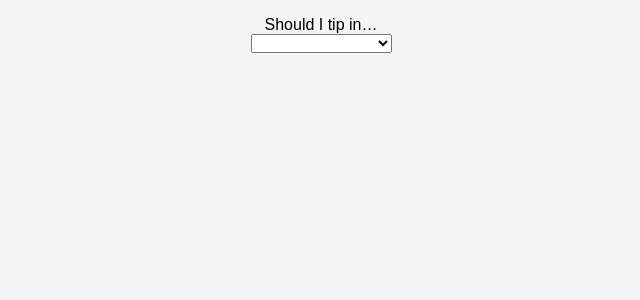
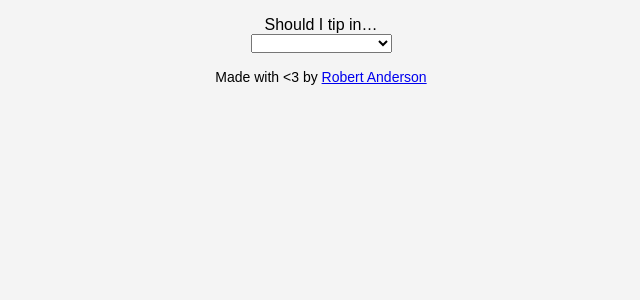
Before and after one commit to noisysocks/shoulditip.in, a Jekyll site: the page built from index.html, in a window 1280 px wide. Shown: the top 300 px of the page, without its empty margins (319-959 px from the left). Built offline with Jekyll 4.4.1, drawn with Linux system fonts in a browser that asks for light colours.

Commit message:
put some heart in

```diff
--- a/_layouts/default.html
+++ b/_layouts/default.html
@@ -21,6 +21,12 @@
 
   {{ content }}
 
+  <footer>
+    <p>
+      Made with &lt;3 by <a href="http://noisysocks.com/">Robert Anderson</a>
+    </p>
+  </footer>
+
   <script>
     /*
     (function(i,s,o,g,r,a,m){i['GoogleAnalyticsObject']=r;i[r]=i[r]||function(){
--- a/css/style.css
+++ b/css/style.css
@@ -39,3 +39,7 @@ body {
 .amounts li b {
   font-size: 16px;
 }
+
+footer {
+  font-size: 14px;
+}
```
